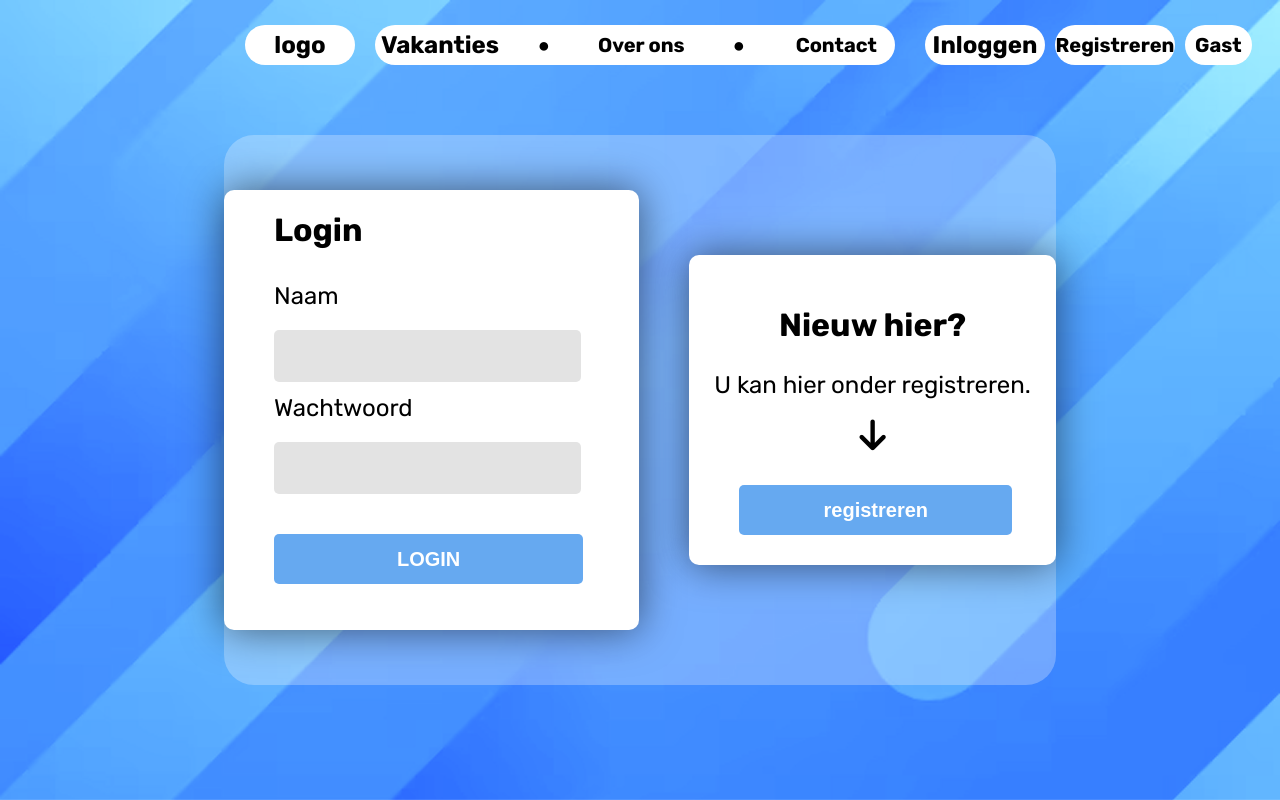
After one commit to kiano948729/Webapplicatie-2---CRUD-, a PHP site: page /login.php in a window 1280 px wide. The commit adds this page. Run offline with PHP 8.4, Linux system fonts and the light colour scheme; data that the repository does not hold is empty; some libraries are stand-ins or nearby versions.

Commit message:
Login pagina aangemaakt.

```diff
--- a/css/JoeStyle.css
+++ b/css/JoeStyle.css
@@ -8,12 +8,120 @@ body {
     font-optical-sizing: auto;
   }
 
-  .Afbeelding-Berg {
+  .Afbeelding-Achtergrond-Login {
+    height: 100vh;
+    width: 100lvw;
+    background-size: cover;
+    background-attachment:fixed;
+    background-repeat: no-repeat;
+    background-size: cover;
+    background-image:url('../img/Achtergrond-Login.png');
+  }
+
+  .loginFrameRij {
     width: 100%;
-    height: 100vh;
-    background-image: url("../img/images.jpg");
-    background-size: cover;
-    background-position: center;
+    height: 80vh;
+    display: flex;
+    justify-content: center;
+    align-items: center;
+  }
+
+   .onzichtbareFrame {
+    width: 65%;
+    display: flex;
+    justify-content: center;
+    align-items: center;
+    height: 550px;
+    display: flex;
+    background-color: #ffffff45;
+    gap: 50px;
+    border-radius: 30px;
+  }
+
+  .loginFrameRedirect {
+    background-color: rgb(255, 255, 255);
+    width: 380px;
+    height: 310px;
+    border-radius: 10px;
+    box-shadow: 0 0 40px rgba(0, 0, 0, 0.552);
+  }
+
+  .loginFrame {
+    background-color: rgb(255, 255, 255);
+    width: 430px;
+    height: 440px;
+    border-radius: 10px;
+    box-shadow: 0 0 40px rgba(0, 0, 0, 0.552);
+  }
+  .logoRij {
+    width: 100%;
+    height: 20px;
+    display: flex;
+    justify-content: center;
+    align-items: center;
+  }
+  i {
+    font-size: 35px;
+  }
+  .boldText {
+    font-weight: bold;
+  }
+  .normaalText {
+    font-weight: normal;
+  }
+  .loginInput {
+    width: 73%;
+    margin-left: 50px;
+    height: 50px;
+    border-radius: 5px;
+    border-style: none;
+    background-color: rgba(106, 106, 106, 0.185);
+  }
+
+  .loginKnop {
+    margin-left: 50px;
+    margin-top: 40px;
+    height: 50px;
+    width: 74.5%;
+    display: flex;
+    justify-content: center;
+    align-items: center;
+    background-color: #66A9F0;
+    border-style: none;
+    border-radius: 5px;
+  }
+
+  .textBovenInput {
+    width: 100%;
+    height: 60px;
+    display: flex;
+    align-items: flex-end;
+    margin-left: 50px;
+  }
+
+  .loginTextFrame {
+    width: 100%;
+    height: 80px;
+    display: flex;
+    align-items: flex-end;
+    margin-left: 50px;
+  }
+
+  .loginTextFrameRedirect {
+     width: 100%;
+    height: 40px;
+    display: flex;
+    align-items: center;
+    justify-content: center;
+    margin-top: 50px;
+  }
+
+  .TextFrameRedirect {
+    width: 100%;
+    height: 80px;
+    display: flex;
+    align-items: center;
+    justify-content: center;
   }
 
   .LocatieFrame {
@@ -31,12 +139,6 @@ body {
   }
   .Witte-Text {
     color: rgb(255, 255, 255);
-    font-weight: 800;
-    display: flex;
-    margin-top: 50px;
-    justify-self: center;
-    -webkit-text-stroke: 0.7px;
-    -webkit-text-stroke-color: black;
   }
 
   .Zwarte-Text {
--- /dev/null
+++ b/login.php
@@ -0,0 +1,89 @@
+<?php
+global $conn;
+$current_page = basename($_SERVER['PHP_SELF']);
+?>
+<?php
+session_start();
+require_once 'backend/databaseConnect.php';
+
+// Controleer of er een ingelogde gebruiker is
+$current_user = null;
+if (isset($_SESSION['user_id'])) {
+    $query = "SELECT username FROM users WHERE id = :id";
+    $statement = $conn->prepare($query);
+    $statement->execute([':id' => $_SESSION['user_id']]);
+    $current_user = $statement->fetch(PDO::FETCH_ASSOC)['username'];
+}
+?>
+
+<!DOCTYPE html>
+<html lang="nl">
+
+<head>
+    <meta charset="UTF-8">
+    <meta name="viewport" content="width=device-width, initial-scale=1.0">
+    <meta name="google" content="notranslate">
+    <title>Vakanties Boeken | Naam</title>
+    <link rel="stylesheet" href="css/JoeStyle.css">
+    <link rel="icon" href="../img/CompassLogo.png" type="Images/png">
+    <link rel="stylesheet" href="css/style.css">
+    <script src="https://kit.fontawesome.com/5321476408.js" crossorigin="anonymous"></script>
+    <script src="script.js" defer></script>
+    <link rel="preconnect" href="https://fonts.googleapis.com">
+    <link rel="preconnect" href="https://fonts.gstatic.com" crossorigin>
+    <link href="https://fonts.googleapis.com/css2?family=Rubik:ital,wght@0,300..900;1,300..900&display=swap" rel="stylesheet">
+</head>
+<body>
+<div class="Afbeelding-Achtergrond-Login">
+
+    <header>
+        <?php require_once("components/header.php")?>
+    </header>
+    <main>
+        <div class="loginFrameRij">
+            <div class="onzichtbareFrame">
+                <div class="loginFrame">
+                <div class="loginTextFrame">
+                    <h1>Login</h1>
+                </div>
+                <div class="textBovenInput">
+                    <h2 class="normaalText">Naam</h2>
+                </div>
+                <form action="Login.php" method="post">
+                    <input class="loginInput" type="text">
+                </form>
+                 <div class="textBovenInput">
+                    <h2 class="normaalText">Wachtwoord</h2>
+                </div>
+                <form action="Login.php" method="post">
+                    <input class="loginInput" type="text">
+                </form>
+                <div class="knopRij">
+                    <button class="loginKnop" type="submit">
+                            <h2 class="Witte-Text">LOGIN</h2>
+                    </button>
+                </div>
+            </div>
+             <div class="loginFrameRedirect">
+                <div class="loginTextFrameRedirect">
+                    <h1 class="boldText">Nieuw hier?</h1>
+                </div>
+                <div class="TextFrameRedirect">
+                    <h2 class="normaalText">U kan hier onder registreren.</h2>
+                </div>
+                <div class="logoRij">
+                    <i class="fa-solid fa-arrow-down"></i>
+                </div>
+
+                <div class="knopRij">
+                    <button class="loginKnop" type="submit">
+                        <h2 class="Witte-Text">registreren</h2>
+                    </button>
+                </div>
+            </div>
+            </div>
+        </div>
+    </main>
+    <footer>
+    </footer>
+</body>
```
Also changed, not shown: img/Achtergrond-Login.png (added).
